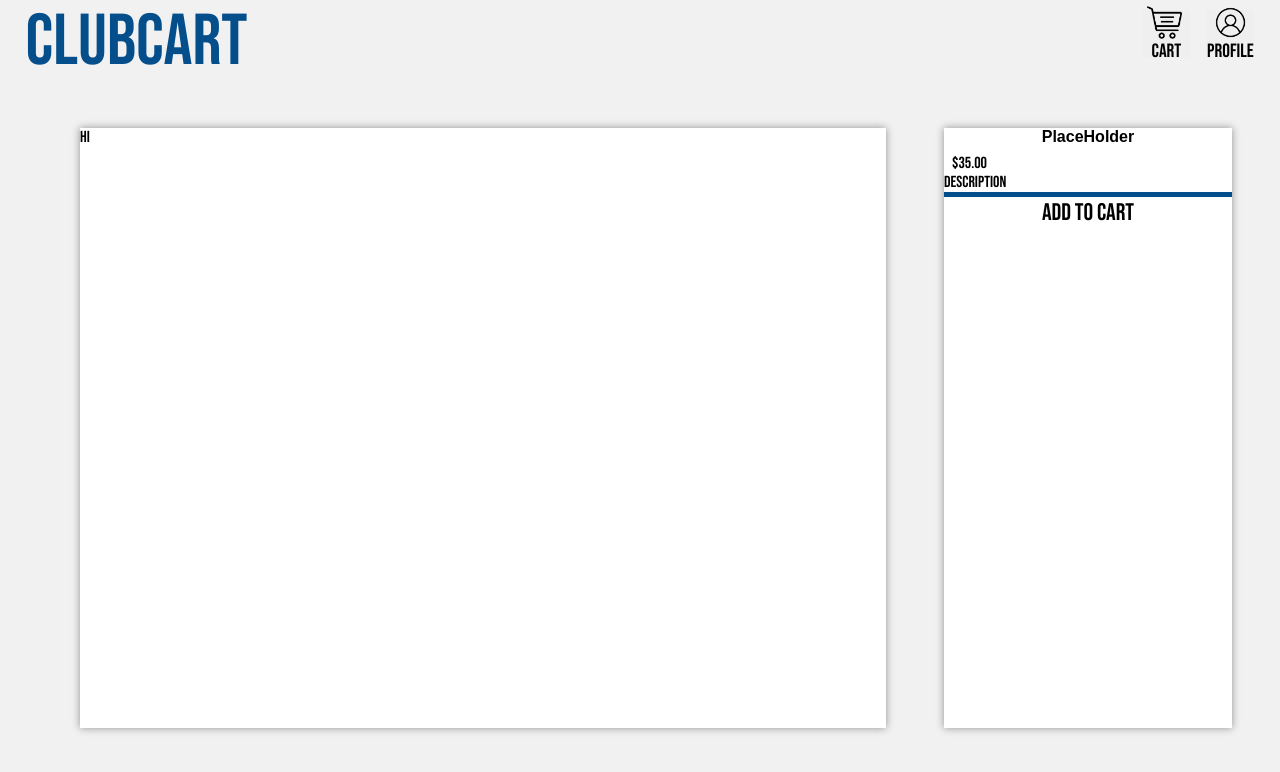
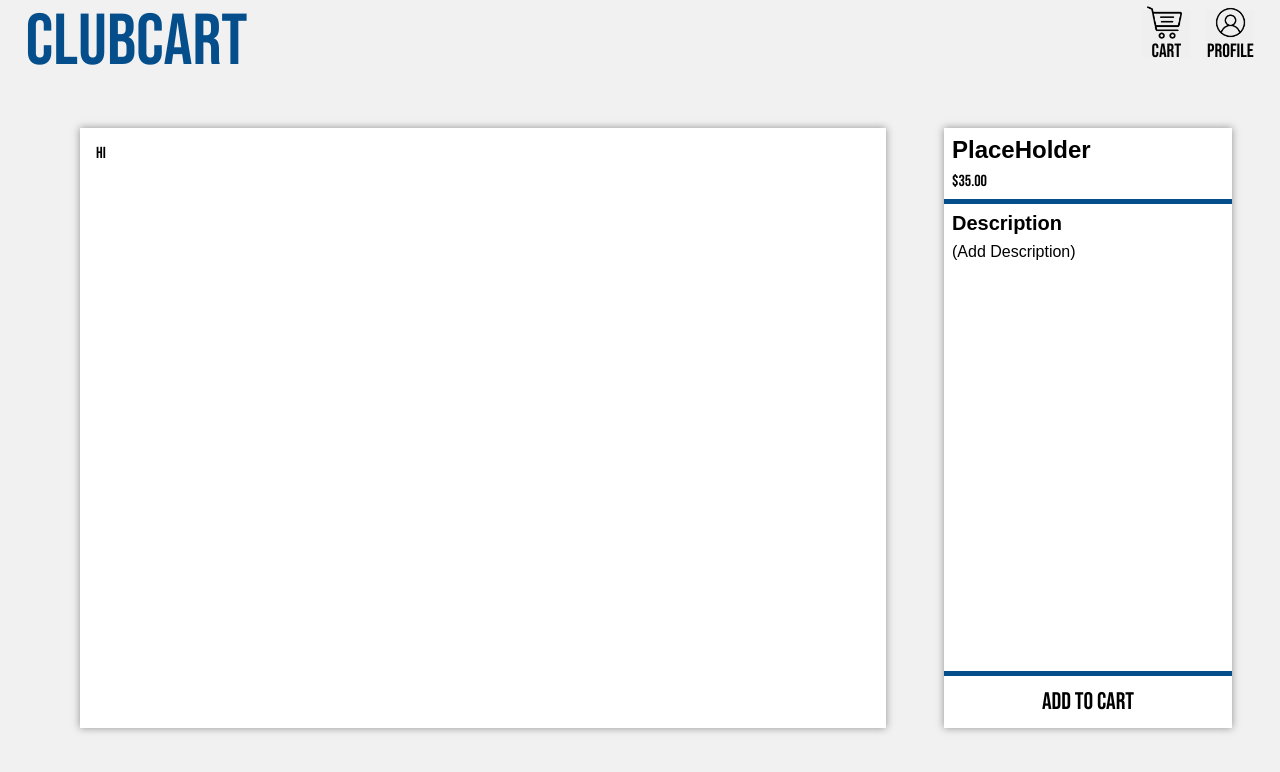
Before and after one commit to PraneethO/clubcart, a Next.js app in the folder club-cart/: page /pages/clubView in a window 1280 px wide. Shown: the top 772 px of the page. Built offline with nearby package versions, Linux system fonts and the light colour scheme.

Commit message:
completed club view

```diff
--- a/club-cart/src/app/pages/clubView/page.module.css
+++ b/club-cart/src/app/pages/clubView/page.module.css
@@ -78,6 +78,7 @@
 }
 
 .imageContainer {
+    padding: 1rem;
     width: 70%;
     height: 100%;
     margin-right: 5%;
@@ -91,27 +92,64 @@
     height: 100%;
     background-color: white;
     box-shadow: 0 0 8px rgba(0, 0, 0, 0.4);
+    padding-top: 0.5rem;
+
+    display: flex;
+    flex-direction: column;
 }
 
-
-
 .clubName {
-    /* display: flex; */
+    display: flex;
     width: 100%;
-    font-size: fit-content;
-    height: fit-content;
+    font-size: 1.5rem;
     font-family: bebas-neue-pro, sans-serif;
-    text-align: center;
     font-weight: bold;
 
-    justify-content: center;
-    align-items: center;
+    justify-content: left;
+    align-items: left;
+    text-align: left;
+    padding-left: 0.5rem;
+    /* padding-bottom: 0.5rem; */
+}
+
+.cost {
+    display: flex;
+    padding-left: 0.5rem;
+    font-size: 1rem;
+    padding-top: 0.5rem;
     padding-bottom: 0.5rem;
 }
 
-.cost {
-    margin-left: 0.5rem;
-    font-size: 1rem;
+.clubDescriptionTitle {
+    display: flex;
+    width: 100%;
+    height: fit-content;
+
+    font-size: 1.25rem;
+    font-weight: bold;
+    font-family: bebas-neue-pro, sans-serif;
+    padding-left: 0.5rem;
+    padding-top: 0.5rem;
+
+    border-top: #044e8b solid 5px;
+}
+
+.clubDescription {
+    display: flex;
+    flex: 1;
+
+    width: 100%;
+    padding: 0.5rem;
+    padding-left: 0.5rem;
+
+    font-family: bebas-neue-pro, sans-serif;
+
+}
+
+.clubDescriptionText {
+    display: flex;
+    width: 100%;
+    font-family: bebas-neue-pro, sans-serif;
 }
 
 .clubExtra {
@@ -121,7 +159,7 @@
     justify-content: center;
 
     width: 100%;
-    flex: 1;
+    flex: 0.25;
     border-top: #044e8b solid 5px;
     border-bottom: none;
     border-right: none;
@@ -147,4 +185,5 @@
     cursor: pointer;
     --p: 100%;
     color: white;
+    text-decoration: underline;
 }
--- a/club-cart/src/app/pages/clubView/page.tsx
+++ b/club-cart/src/app/pages/clubView/page.tsx
@@ -35,8 +35,14 @@ export default function Dashboard() {
                 <div className={styles.cost}>
                     $35.00
                 </div>
+                <div className={styles.clubDescriptionTitle}>
+                    Description
+                </div>
                 <div className={styles.clubDescription}>
-                    Description
+                    (Add Description)
+                </div>
+                <div className={styles.clubDescription}>
+
                 </div>
                 <button className={styles.clubExtra}>
                     <div className={styles.addToCartText}>Add to Cart</div>
--- a/club-cart/src/app/pages/dashboard/page.module.css
+++ b/club-cart/src/app/pages/dashboard/page.module.css
@@ -236,4 +236,5 @@
     cursor: pointer;
     --p: 100%;
     color: white;
+    text-decoration: underline;
 }
```
